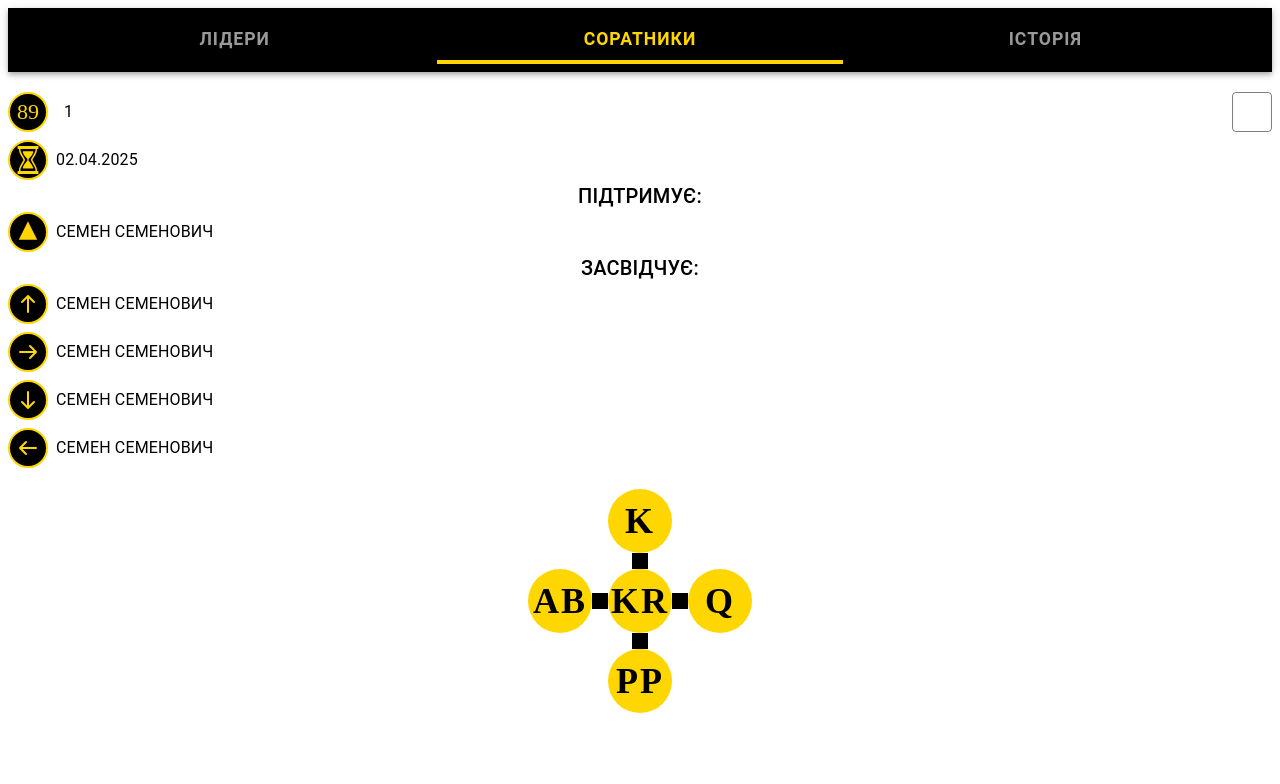
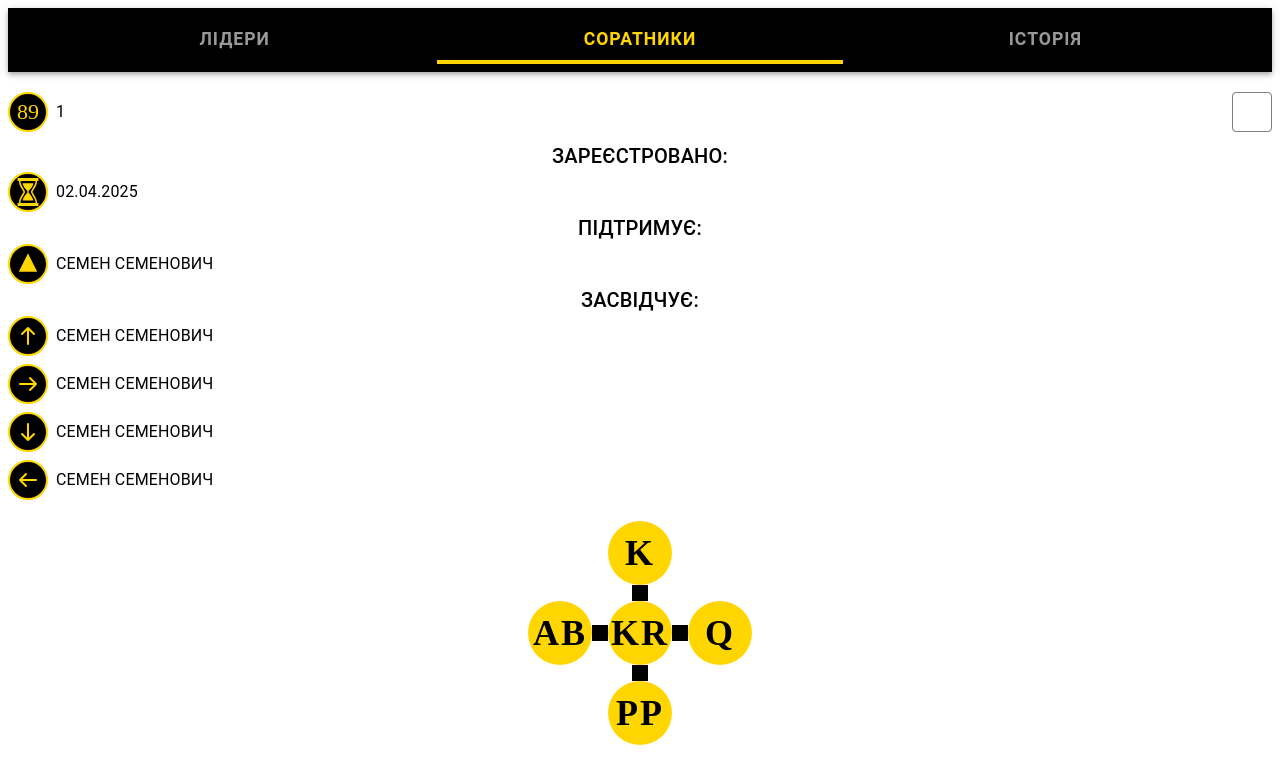
Before and after one commit to livotron/sproba-1, a React (Create React App) app: page /associates/1 in a window 1280 px wide. Shown: the top 784 px of the page. Built offline with nearby package versions, Linux system fonts and the light colour scheme; some icons are missing.

Commit message:
added history route

```diff
--- a/src/features/associates/associatesPage.tsx
+++ b/src/features/associates/associatesPage.tsx
@@ -42,6 +42,9 @@ const AssociatesPage = () => {
       >
         <SearchBar associate={associate} getSearchedUser={getSearchedUser} />
       </div>
+            <Box display="flex" justifyContent="center">
+        <Typography variant="h6">ЗАРЕЄСТРОВАНО:</Typography>
+      </Box>
       <Box display="flex" alignItems="center">
         <Medal>
           <SandClock />
--- a/src/features/associates/searchBar.tsx
+++ b/src/features/associates/searchBar.tsx
@@ -8,11 +8,9 @@ import {
   Button,
 } from "@mui/material";
 import SearchIcon from "@mui/icons-material/Search";
-import AccountCircleIcon from "@mui/icons-material/AccountCircle";
 import React, { useState } from "react";
 import { searchUsersByName } from "./associatesApi";
 import { darkTheme } from "../../App";
-import HumanPyramid from "./human-pyramid";
 import Medal from "./Medal";
 
 interface SearchBarProps {
@@ -58,26 +56,8 @@ const SearchBar: React.FC<SearchBarProps> = ({
         width="100%"
       >
         <Box display="flex" alignItems="center">
-          {/* <span
-          style={{
-            display: "inline-flex",
-            alignItems: "center",
-            justifyContent: "center",
-            width: 28,
-            height: 28,
-            borderRadius: "50%",
-            background: "#000",
-            color: darkTheme.palette.secondary.main,
-            marginRight: 12,
-            borderColor: darkTheme.palette.secondary.main,
-            borderWidth: 2,
-            borderStyle: "solid",
-          }}
-        >
-          <AccountCircleIcon sx={{ fontSize: 28 }} />
-        </span> */}
           <Medal>89</Medal>
-          <Typography style={{ marginLeft: 8 }}>{associate}</Typography>
+          <Typography>{associate}</Typography>
         </Box>
         <Button
           variant="outlined"
```
